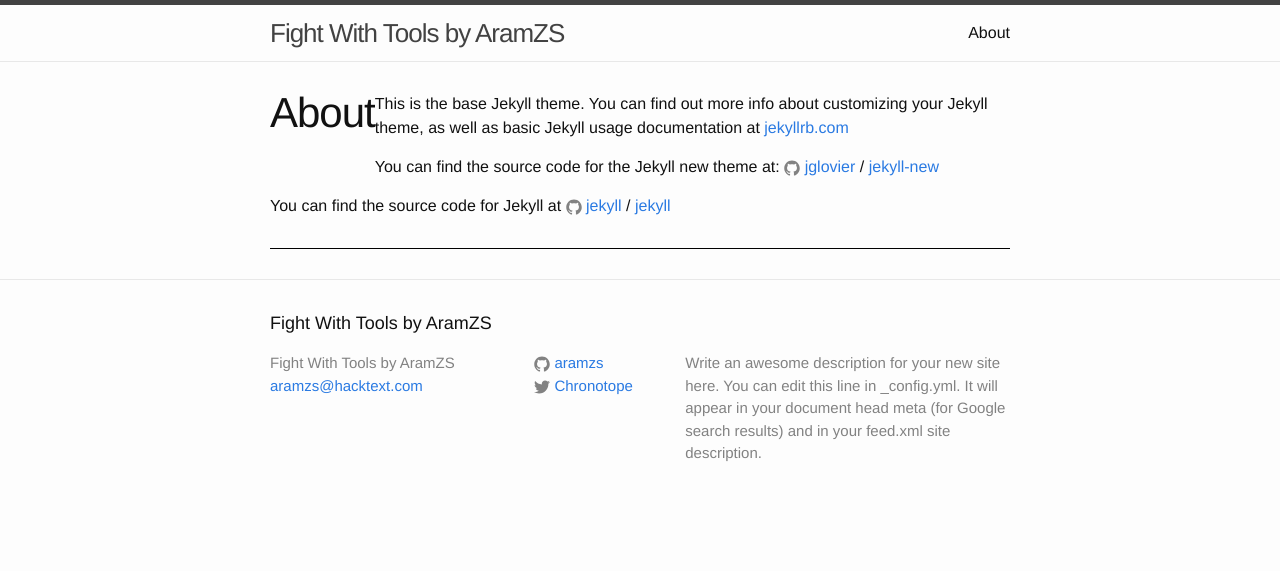
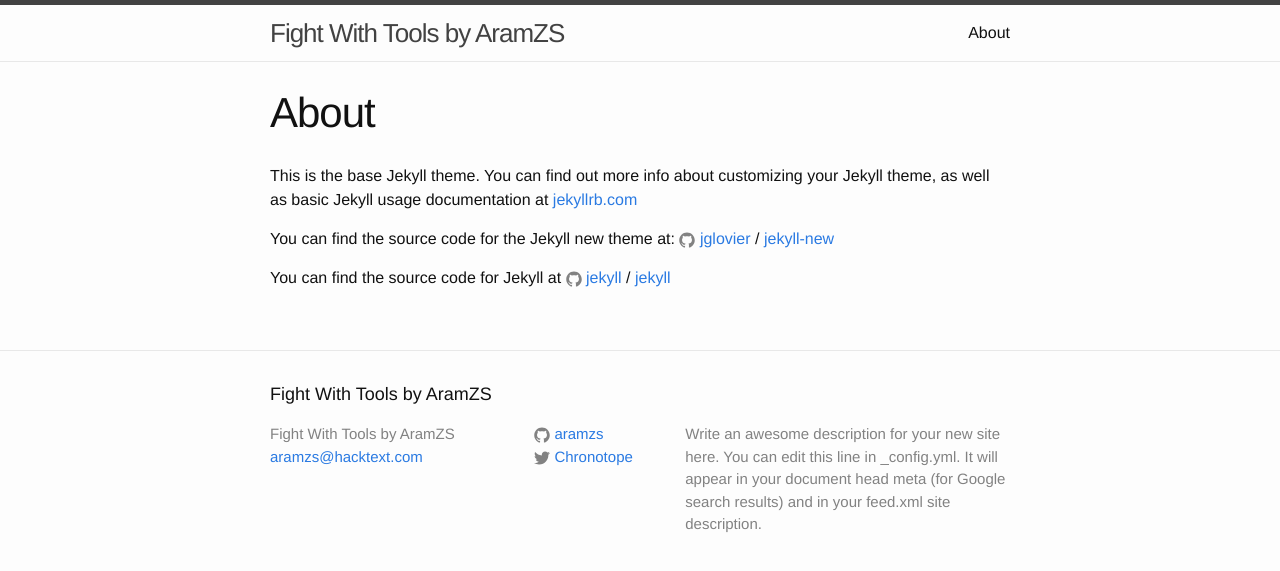
Before and after one commit to AramZS/aramzs.github.io, a Jekyll site: the page built from about.md, in a window 1280 px wide. Shown: the top 571 px of the page. Built offline with Jekyll 4.4.1, drawn with Linux system fonts in a browser that asks for light colours.

Commit message:
Fix CSS specificity

```diff
--- a/_sass/_layout.scss
+++ b/_sass/_layout.scss
@@ -165,7 +165,7 @@
 /**
  * Archives pages
  */
-article.post {
+.home article.post {
     border-bottom: 1px solid black;
     &:after {
         @extend %clearfix;
```
